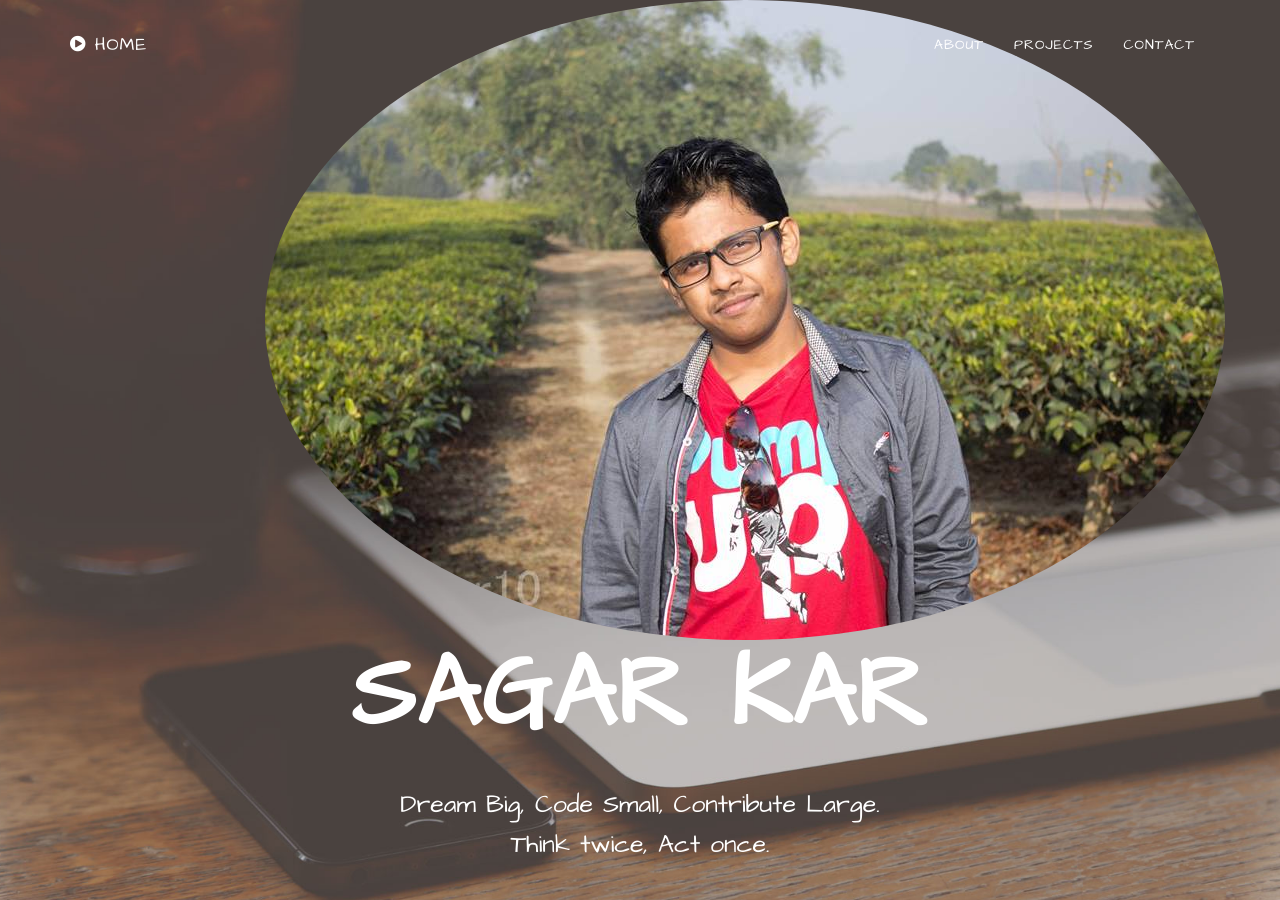
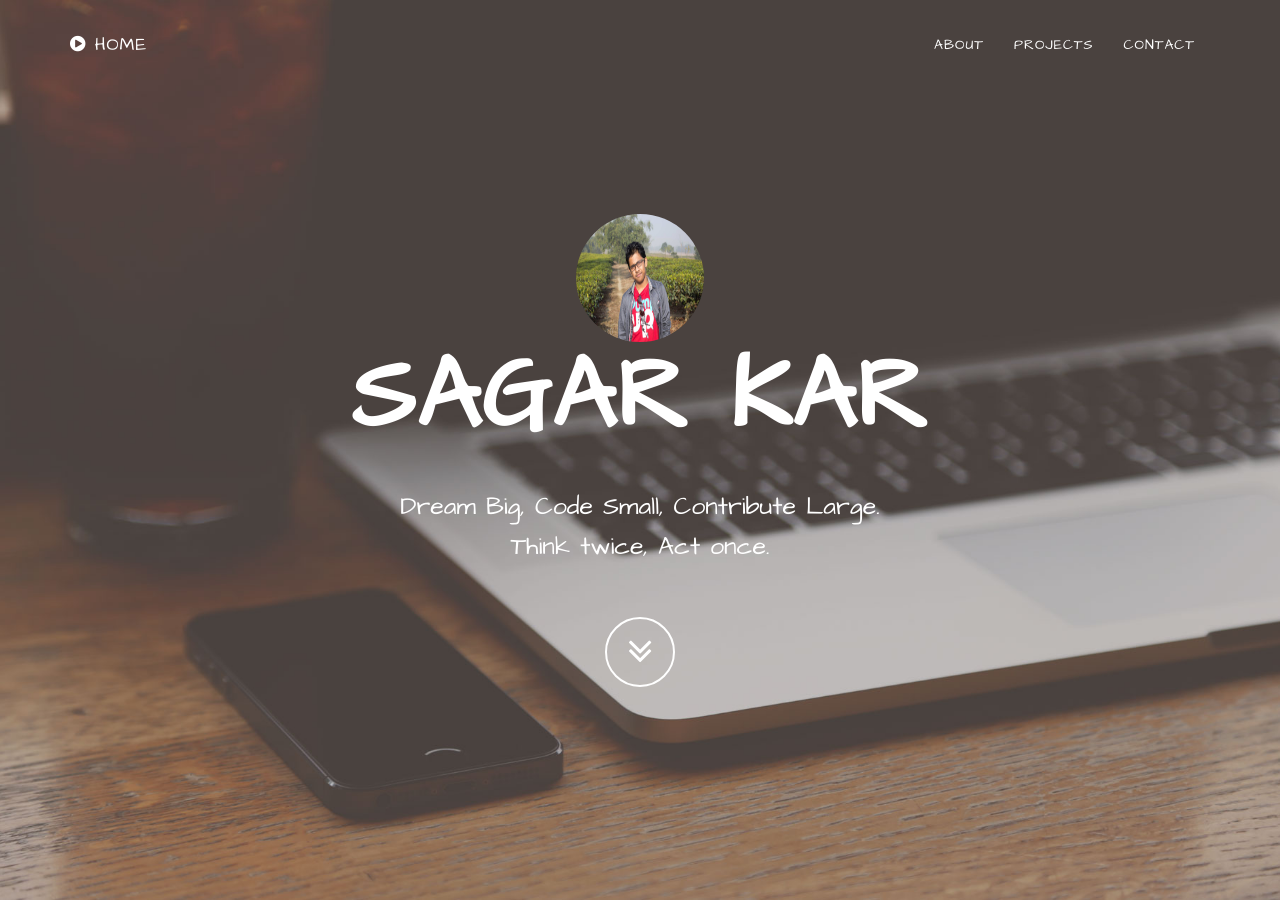
Before and after one commit to sagarkar10/sagarkar10.github.io, a Jekyll site: the page built from index.html, in a window 1280 px wide and 900 px high. Built offline with Jekyll 4.4.1, drawn with Linux system fonts in a browser that asks for light colours.

Commit message:
Update header.html

```diff
--- a/_includes/header.html
+++ b/_includes/header.html
@@ -4,7 +4,7 @@
             <div class="container">
                 <div class="row">
                     <div class="col-md-8 col-md-offset-2">
-                        <img src=/gravtar.jpg style="-webkit-border-radius: 50%;-moz-border-radius: 50%;border-radius: 50%;" />
+                        <img src=/gravtar.jpg style="width:128px; height:128px; -webkit-border-radius: 50%;-moz-border-radius: 50%;border-radius: 50%;" />
                         <h1 class="brand-heading">Sagar Kar</h1>
                         <p class="intro-text">Dream Big, Code Small, Contribute Large. <br>Think twice, Act once.</p>
                         <a href="#about" class="btn btn-circle page-scroll">
```
